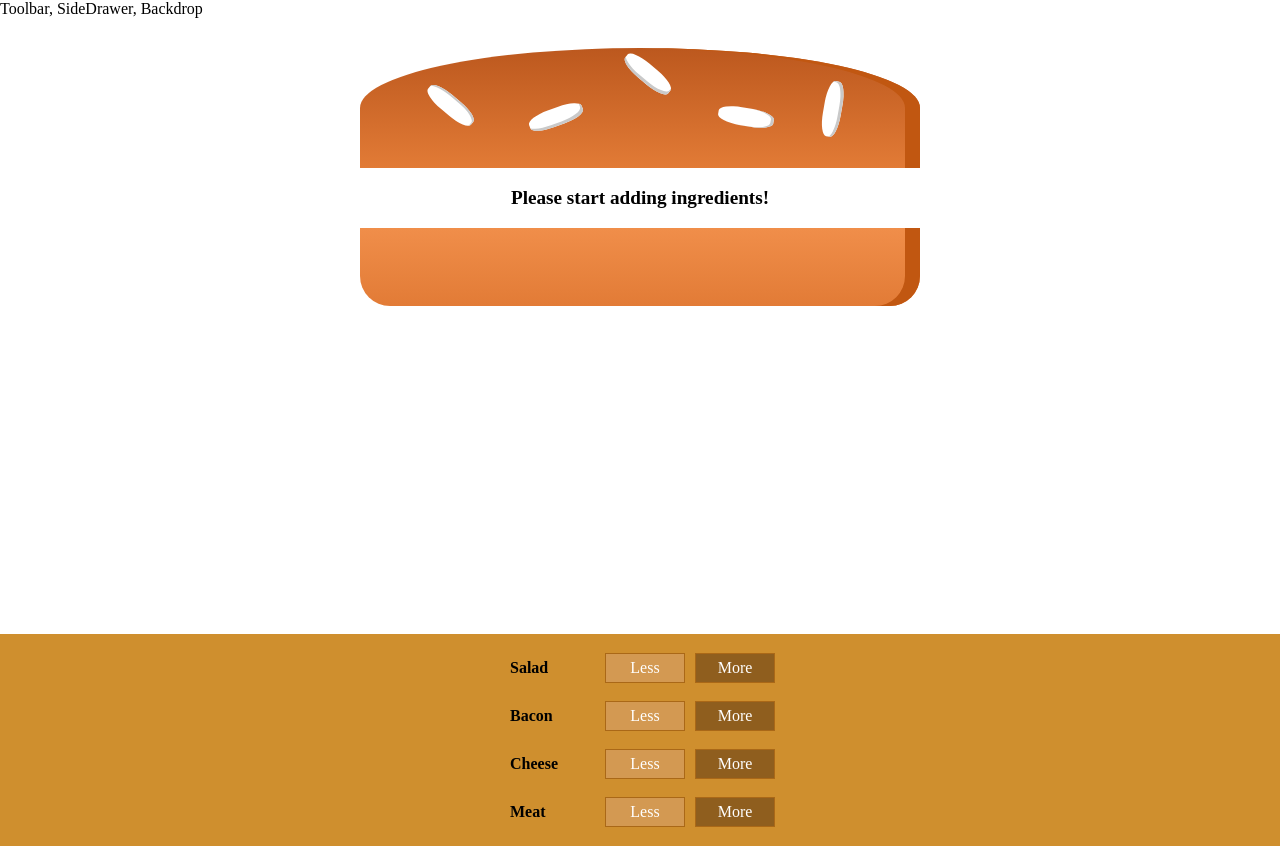
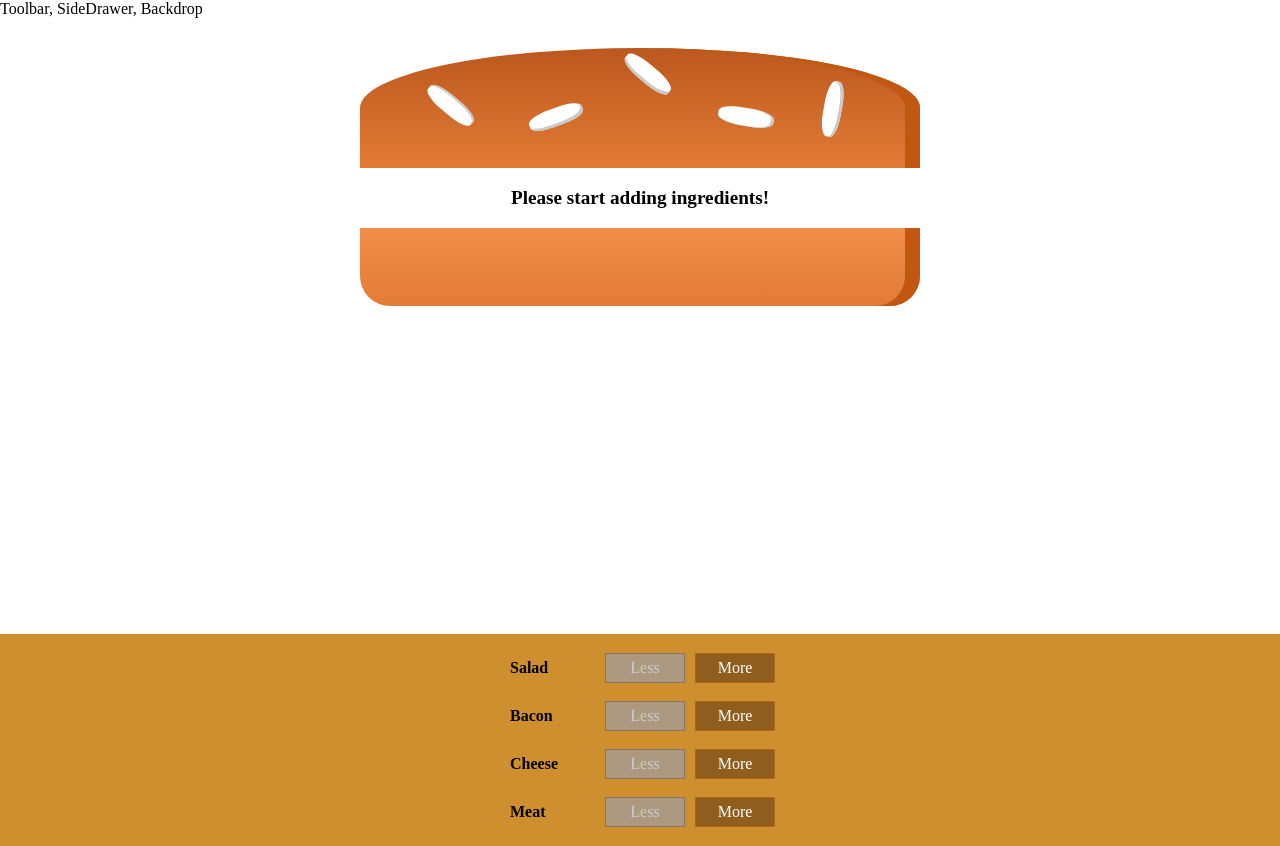
Before and after one commit to OlushesiToheeb/Burger-Builder, a React (Create React App) app: page / in a window 1280 px wide. Built offline with nearby package versions, Linux system fonts and the light colour scheme; a web font is replaced by a local one.

Commit message:
:fire: Feat: added remove handler for the burgerbuilder and also disable the button if the ingredients <= 0

```diff
--- a/src/components/Burger/BuildControls/BuildControl/BuildControl.js
+++ b/src/components/Burger/BuildControls/BuildControl/BuildControl.js
@@ -4,7 +4,10 @@
 const buildControl = (props) =>(
     <div className="BuildControl">
         <div className="Label">{props.label}</div>
-        <button className="Less">Less</button>
+        <button
+            className="Less"
+            onClick={props.deducted}
+            disabled={props.disabled}>Less</button>
         <button
             className="More"
             onClick={props.added}>More</button>
--- a/src/components/Burger/BuildControls/BuildControls.js
+++ b/src/components/Burger/BuildControls/BuildControls.js
@@ -16,7 +16,9 @@
             <BuildControl
                 key={ctrl.label}
                 label={ctrl.label}
-                added={() => props.ingredientAdded(ctrl.type)}/>
+                added={() => props.ingredientAdded(ctrl.type)}
+                deducted={() => props.ingredientDeducted(ctrl.type)}
+                disabled={props.disabled [ctrl.type]}/>
         ))}
     </div>
 )
--- a/src/containers/BurgerBuilder/BurgerBuilder.js
+++ b/src/containers/BurgerBuilder/BurgerBuilder.js
@@ -35,20 +35,41 @@
         const oldPrice = this.state.totalPrice;
         const newPrice = oldPrice + priceAddition;
         this.setState({totalPrice : newPrice, ingredients:updatedIngredients})
-
-
     }
 
     removeIngredientHandler = (type) => {
+        const oldCount = this.state.ingredients[type];
 
+            if(oldCount <= 0){
+                return;
+            }
+        const updatedCounted = oldCount - 1;
+        const updatedIngredients = {
+            ...this.state.ingredients
+        };
+        updatedIngredients[type] = updatedCounted;
+        const priceDeduction =INGREDIENT_PRICES[type];
+        const oldPrice = this.state.totalPrice;
+        const newPrice = oldPrice - priceDeduction;
+        this.setState({totalPrice : newPrice, ingredients:updatedIngredients})
     }
 
     render(){
+        const disabledInfo ={
+            ...this.state.ingredients
+        };
+
+        for(let key in disabledInfo){
+            disabledInfo[key] = disabledInfo[key] <= 0
+        }
+
         return(
             <Body>
                 <Burger ingredients={this.state.ingredients}/>
                 <BuildControls
-                    ingredientAdded={this.addIngredientHandler}/>
+                    ingredientAdded={this.addIngredientHandler}
+                    ingredientDeducted={this.removeIngredientHandler}
+                    disabled={disabledInfo}/>
             </Body>
         )
     }
```
